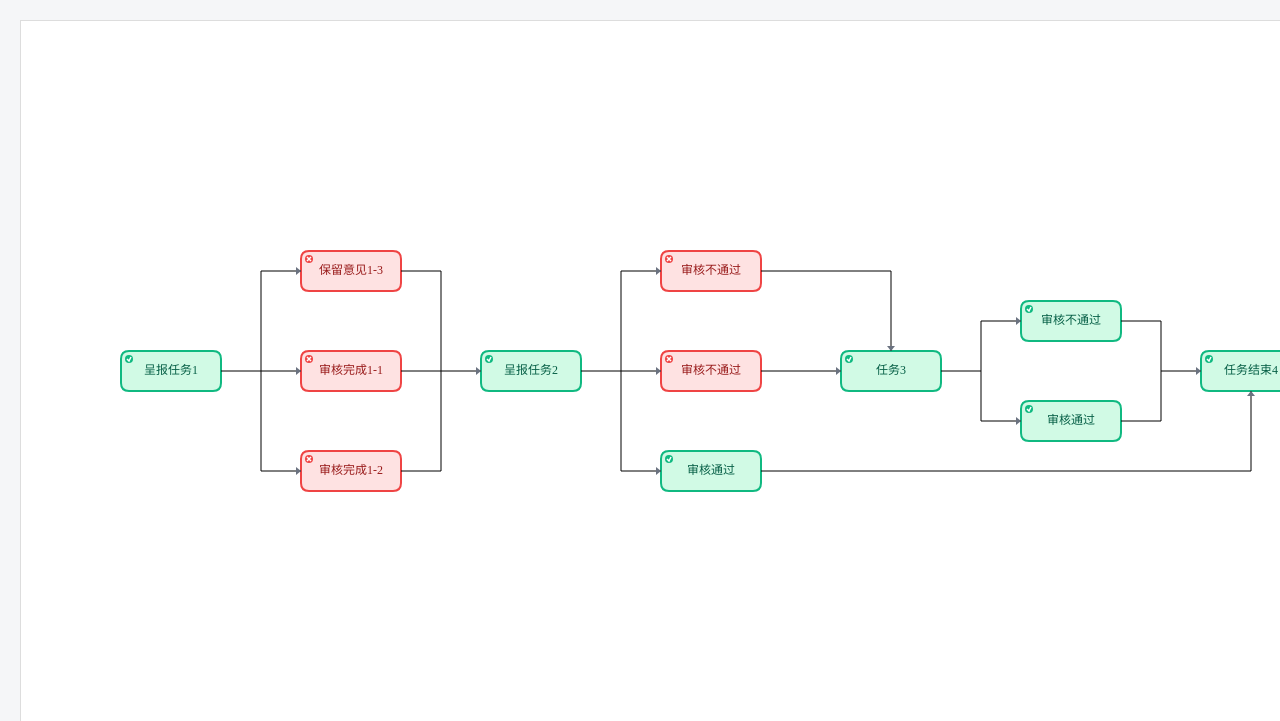
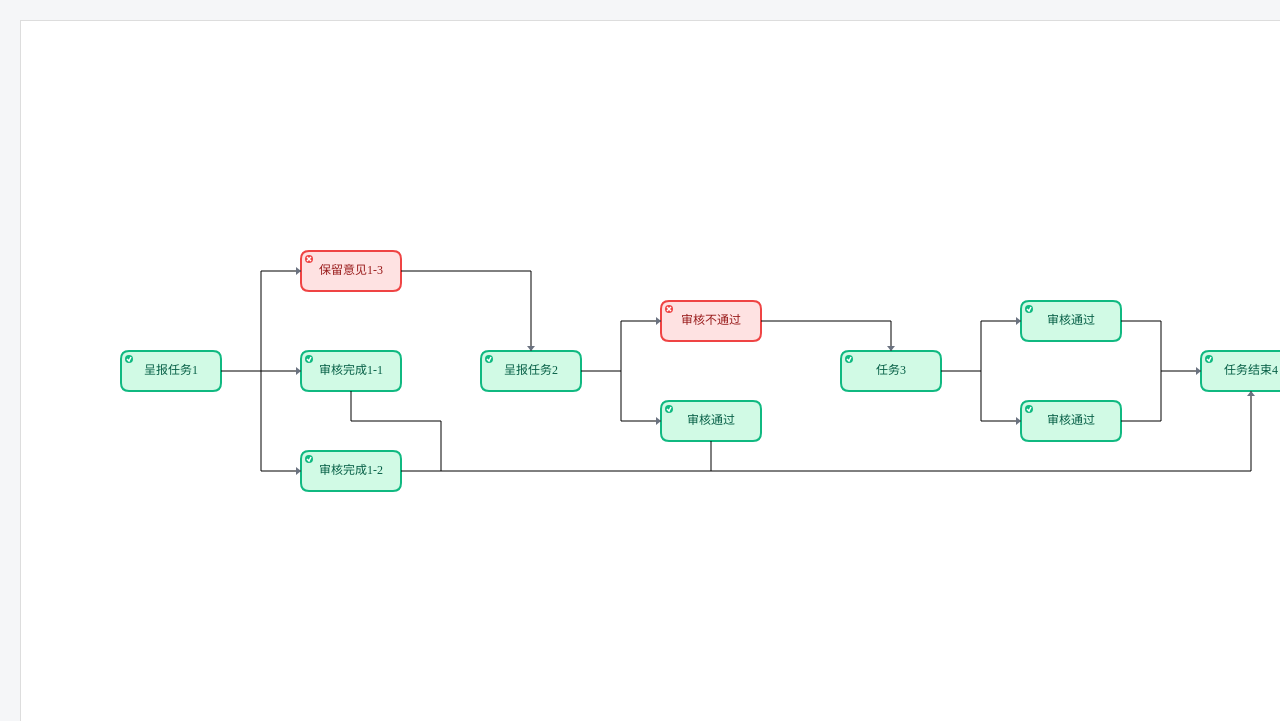
Before and after one commit to Z-lady/canvas, a plain HTML site: page index.html in a window 1280 px wide. Shown: the top 721 px of the page. Drawn offline with Linux system fonts and the light colour scheme.

Commit message:
feat: 初步完善

```diff
--- a/index.html
+++ b/index.html
@@ -65,7 +65,7 @@
     prereviewVersion: "1.0",
     parentId: null,
     nodeLabel: "呈报",
-    completeTime: '123',
+    completeTime: '12',
     children: [
       {
         id: "1961335205825216513",
@@ -84,11 +84,11 @@
           },
           {
             nodeLabel: "审核完成1-1",
-            status: NodeStatus.ERROR,
+            status: NodeStatus.COMPLETED,
             children: [],
           },
           {
-            status: NodeStatus.ERROR,
+            status: NodeStatus.COMPLETED,
             nodeLabel: "审核完成1-2",
             children: [],
           },
@@ -99,11 +99,11 @@
         nodeLabel: "呈报任务2",
         status: NodeStatus.COMPLETED,
         children: [
-          {
-            status: NodeStatus.ERROR,
-            "nodeLabel": "审核不通过",
-            "children": []
-          },
+          // {
+          //   status: NodeStatus.ERROR,
+          //   "nodeLabel": "审核不通过",
+          //   "children": []
+          // },
           {
             status: NodeStatus.ERROR,
             "nodeLabel": "审核不通过",
@@ -122,7 +122,7 @@
         children: [
           {
             status: NodeStatus.COMPLETED,
-            "nodeLabel": "审核不通过",
+            "nodeLabel": "审核通过",
             "children": []
           },
           {
@@ -343,6 +343,7 @@
     }
     var uid = 0
     function drawConnection({ x, y, children, width, height, level } = node) {
+
       if (children?.length) {
         children.forEach((child, index) => {
           if (child.status == NodeStatus.ERROR || child.status == NodeStatus.PENDING) {
@@ -367,9 +368,10 @@
               ctx.stroke()
               drawUpTriangle(endX, nextNode.y + nextNode.height)
             }
-
           } else if (child.status == NodeStatus.COMPLETED) {
+            const multiComplete = children.filter(ele => ele.status == NodeStatus.COMPLETED)
             if (child.y == centerY) {
+              console.log(multiComplete)
               startX = child.x + child.width / 2
               startY = child.y + child.height
               ctx.beginPath()
@@ -378,12 +380,18 @@
               ctx.stroke()
               ctx.beginPath()
               ctx.moveTo(startX, startY + minDistanceY / 2)
-              ctx.lineTo(completeNode.x + completeNode.width / 2, startY + minDistanceY / 2)
+              ctx.lineTo(startX + child.width / 2 + minDistanceX / 2, startY + minDistanceY / 2)
+              ctx.stroke()
+              ctx.beginPath()
+              ctx.moveTo(startX + child.width / 2 + minDistanceX / 2, startY + minDistanceY / 2)
+              ctx.lineTo(startX + child.width / 2 + minDistanceX / 2, startY + minDistanceY + child.height / 2)
               ctx.stroke()
             } else if (child.y > centerY) {
               startX = child.x + child.width
               startY = child.y + child.height / 2
               endX = completeNode.x + completeNode.width / 2
+
+              if (!uid) {
                 ctx.beginPath()
                 ctx.moveTo(startX, startY)
                 ctx.lineTo(endX, startY)
@@ -393,22 +401,43 @@
                 ctx.lineTo(endX, completeNode.y + completeNode.height)
                 ctx.stroke()
                 drawUpTriangle(endX, completeNode.y + completeNode.height)
+              } else if (uid > index) {
+                console.log(child)
+                startX = child.x + child.width / 2
+                startY = child.y + child.height
+                ctx.beginPath()
+                ctx.moveTo(startX, startY)
+                ctx.lineTo(startX, startY + minDistanceY / 2)
+                ctx.stroke()
               }
+              uid = index
+            }
+          } else if (child.status == NodeStatus.PROCESSING && children.some(ele => ele.status == NodeStatus.ERROR || ele.status == NodeStatus.PENDING)) {
+            var startX = child.x + child.width
+            var startY = child.y + child.height / 2
+            var endX = child.y == nextNode.y ? (startX + minDistanceX) : (startX + minDistanceX + nextNode.width / 2)
+            ctx.beginPath()
+            ctx.moveTo(startX, startY)
+            ctx.lineTo(endX, startY)
+            ctx.stroke()
+            ctx.beginPath()
+            ctx.moveTo(endX, startY)
+            ctx.lineTo(endX, nextNode.y)
+            ctx.stroke()
+            drawDownTriangle(endX, nextNode.y)
           }
         })
-      } else {
-        console.log(children)
       }
     }
 
     const completeNode = flowchartData.completeTime ? flowchartData.children[flowchartData.children.length - 1] : null
     const centerY = flowchartData.children[0].y
     var nextNode = null
-    var isAllComplete = false
-    var isError = false
     flowchartData.children.forEach((node, index) => {
       node.level = index + 1
-      nextNode = node
+      nextNode = flowchartData.children[index + 1]
+      const isGather = node.children?.some(child => child.status == NodeStatus.COMPLETED)
+      const childAllComplete = node.children?.every(child => child.status == NodeStatus.COMPLETED)
       if (node.children?.length && node !== completeNode) {
         if (node.children.length > 1) {
           // 子节点左侧竖直线
@@ -420,8 +449,6 @@
           ctx.lineTo(startX, endY);
           ctx.stroke();
 
-          isAllComplete = node.children.every(child => child.status == NodeStatus.COMPLETED) && completeNode
-          isError = node.children.every(child => child.status == NodeStatus.ERROR || child.status == NodeStatus.PENDING)
           // 水平线连接到子节点
           node.children.forEach(child => {
             const childY = child.y + child.height / 2
@@ -441,7 +468,7 @@
           ctx.stroke();
 
           // 如果所有节点都是已经完成的节点，并且有完成节点，子节点右侧汇聚到结束节点（子节点右侧竖直线）
-          if (isAllComplete || isError) {
+          if ((!isGather || childAllComplete) && nextNode) {
             startX = node.children[0].x + node.width + minDistanceX / 2
             startY = node.children[0].y + node.height / 2
             ctx.beginPath();
@@ -476,7 +503,7 @@
           ctx.lineTo(startX + minDistanceX, startY);
           ctx.stroke();
         }
-        if (!isAllComplete && !isError) {
+        if (isGather && !childAllComplete) {
           drawConnection(node)
         }
       } else if (!node.children?.length && node !== completeNode) {
```
Also changed, not shown: status.js (added, +53 -0 lines). Lines whose indentation alone changed are shown as unchanged.
